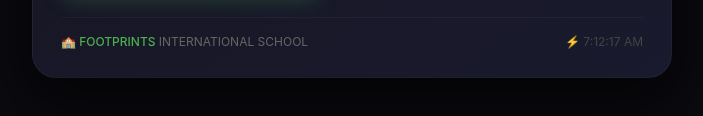
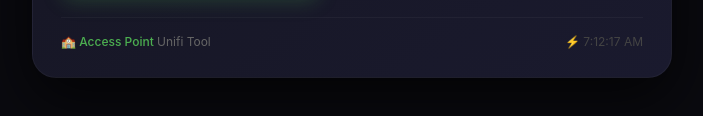
Before and after one commit to UdomEk/unifi-bulk-adopter, a website: page frontend/index.html in a window 1280 px wide. Shown: the part 528-644 px from the top of the page, without its empty margins (288-991 px from the left). Drawn offline with Linux system fonts and the light colour scheme.

Commit message:
Update index.html

```diff
--- a/frontend/index.html
+++ b/frontend/index.html
@@ -431,7 +431,7 @@
 
       <!-- FOOTER -->
       <div class="footer">
-        <span class="brand">🏫 FOOTPRINTS <span>INTERNATIONAL SCHOOL</span></span>
+        <span class="brand">🏫 Access Point <span>Unifi Tool</span></span>
         <span>⚡ <span id="timestamp"></span></span>
       </div>
 
```
